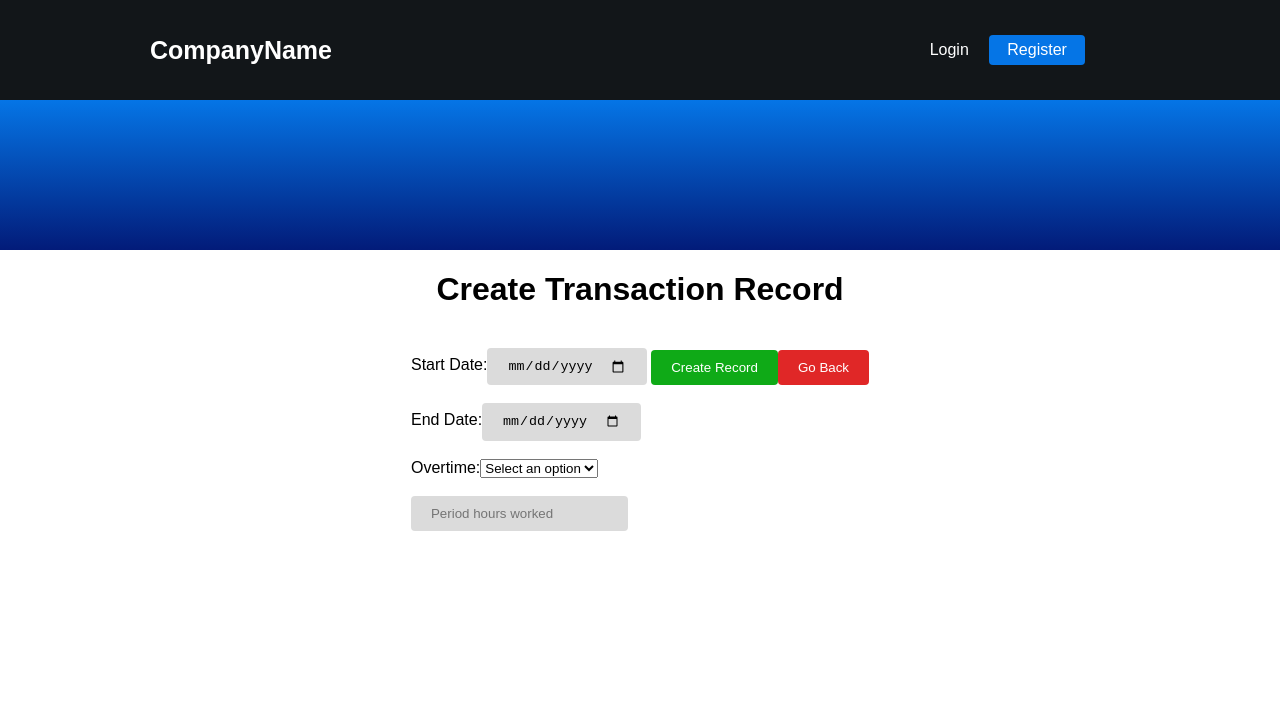
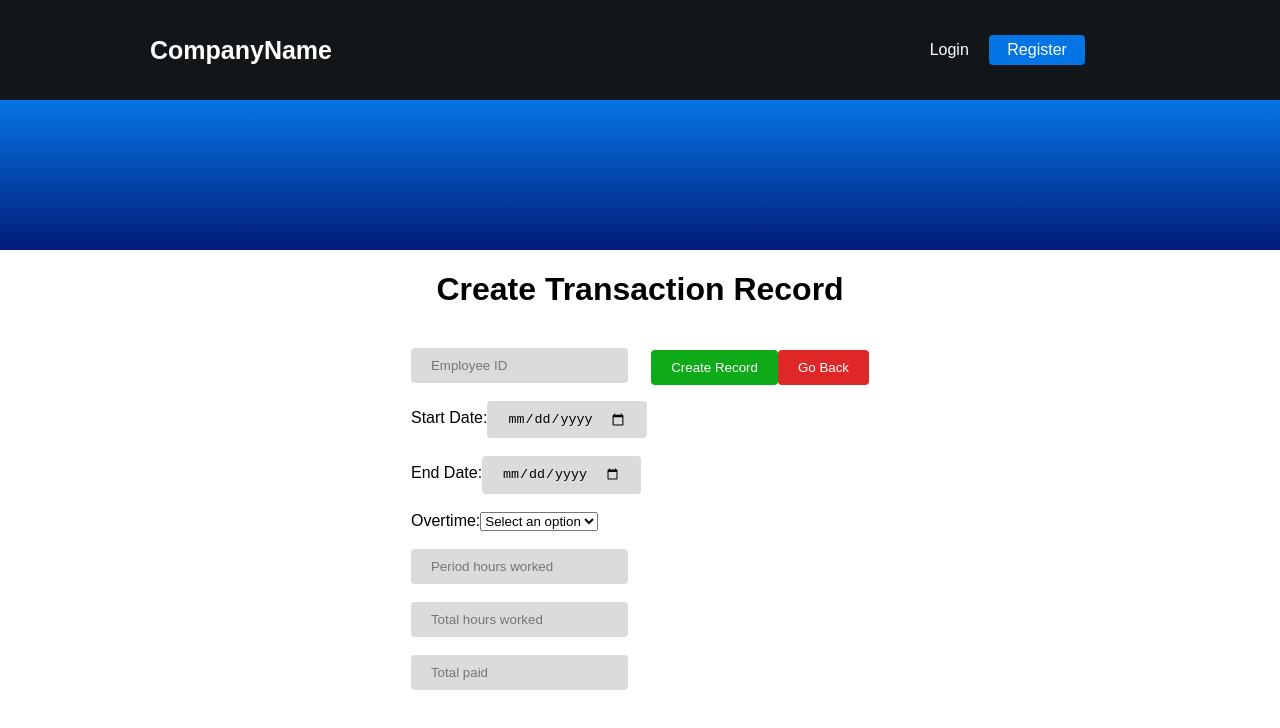
Before and after one commit to ShannonNoah/CSI-3140-Term-Project, a React (Create React App) app: page /CreateTransaction in a window 1280 px wide. Shown: the top 728 px of the page. Built offline with nearby package versions, Linux system fonts and the light colour scheme.

Commit message:
Fixing forms

```diff
--- a/src/pages/CreateAttendanceRecord.js
+++ b/src/pages/CreateAttendanceRecord.js
@@ -3,26 +3,33 @@ import '../styles/login.css'
 import {Link} from "react-router-dom";
 
 function CreateAttendanceRecord() {
+  function handleClick(event) {
+    event.preventDefault();
+    var els = document.getElementById("attendance").elements
+    for(var i = 0, element; element = els[i++];) {
+      console.log(element.name + ": " + element.value)
+    }
+  }
   return (<>
   <div className="color-block"></div>
   <h1>Create Attendance Record</h1>
   <div className="form-box">
-      <form>
+      <form id="attendance">
         <div class="input-group">
         &nbsp;
         <div class="input-field">
-            <input type="number" placeholder="Employee ID" />
+            <input name="employeeId" type="number" placeholder="Employee ID" />
           </div>
           &nbsp;
           <div class="input-field">
-            <input type="text" placeholder="Type" />
+            <input name="type" type="text" placeholder="Type" />
           </div>
         </div>
       </form>
       &nbsp;
       <div className = "create-record">
       <Link to="/CreateAttendanceRecord">
-        <button>Create Record</button>
+        <button onClick={handleClick}>Create Record</button>
         </Link>
       </div>
 
--- a/src/pages/CreateEmployeeRecord.js
+++ b/src/pages/CreateEmployeeRecord.js
@@ -7,7 +7,7 @@ function CreateEmployeeRecord() {
     event.preventDefault();
     var els = document.getElementById("employee").elements
     for(var i = 0, element; element = els[i++];) {
-      console.log(element.value)
+      console.log(element.name + ": " + element.value)
     }
   }
   return (<>
--- a/src/pages/CreateTransaction.js
+++ b/src/pages/CreateTransaction.js
@@ -3,26 +3,37 @@ import '../styles/login.css'
 import {Link} from "react-router-dom";
 
 function CreateTransaction() {
+  function handleClick(event) {
+    event.preventDefault();
+    var els = document.getElementById("transaction").elements
+    for(var i = 0, element; element = els[i++];) {
+      console.log(element.name + ": " + element.value)
+    }
+  }
   return (<>
 <div className="color-block"></div>
   <h1>Create Transaction Record</h1>
   <div className="form-box">
-      <form>
+      <form id="transaction">
         <div class="input-group">
-        &nbsp;
-        <div className="input-field">
+          &nbsp;
+          <div className="input-field">
+            <input name="employeeId" type="number" placeholder="Employee ID" required={true}/>
+          </div>
+          &nbsp;
+          <div className="input-field">
               <label htmlFor="startDate">Start Date:</label>
-              <input type="date" id="startDate" placeholder="Start date" />
-            </div>
+              <input name="startDate" type="date" id="startDate" placeholder="Start date" required={true}/>
+          </div>
           &nbsp;
           <div className="input-field">
               <label htmlFor="endDate">End Date:</label>
-              <input type="date" id="endDate" placeholder="End date" />
+              <input name="endDate" type="date" id="endDate" placeholder="End date" required={true}/>
             </div>
           &nbsp;
           <div className="input-field">
               <label htmlFor="overtime">Overtime:</label>
-              <select id="overtime" defaultValue="">
+              <select name="overtime" id="overtime" defaultValue="" required={true}>
                 <option value="">Select an option</option>
                 <option value="yes">Yes</option>
                 <option value="no">No</option>
@@ -30,14 +41,22 @@ function CreateTransaction() {
             </div>
           &nbsp;
           <div class="input-field">
-            <input type="number" placeholder="Period hours worked" />
+            <input name="periodHoursWorked" type="number" placeholder="Period hours worked" required={true} />
+          </div>
+          &nbsp;
+          <div class="input-field">
+            <input name="totalHoursWorked" type="number" placeholder="Total hours worked" required={true} />
+          </div>
+          &nbsp;
+          <div class="input-field">
+            <input name="totalPaid" type="number" placeholder="Total paid" required={true} />
           </div>
         </div>
       </form>
       &nbsp;
       <div className = "create-record">
       <Link to="/CreateEmployeeRecord">
-        <button>Create Record</button>
+        <button onClick = {handleClick}>Create Record</button>
         </Link>
       </div>
 
--- a/src/pages/Register.js
+++ b/src/pages/Register.js
@@ -3,6 +3,13 @@ import {Link} from 'react-router-dom';
 import '../styles/login.css'
 
 function register() {
+  function handleClick(event) {
+    event.preventDefault();
+    var els = document.getElementById("user").elements
+    for(var i = 0, element; element = els[i++];) {
+      console.log(element.name + ": " + element.value)
+    }
+  }
   return (
     <>
         <div className="color-block"></div>
@@ -16,24 +23,23 @@ function register() {
             </select>
             </form>
             &nbsp;
-      <form>
-
+      <form id="user">
         <div class="input-group">
         <div class="input-field">
-            <input type="employeeID" placeholder="Employee ID" />
+            <input name="employeeId" type="employeeID" placeholder="Employee ID" required={true}/>
           </div>
           &nbsp;
           <div class="input-field">
-            <input type="email" placeholder="Email address" />
+            <input name="email" type="email" placeholder="Email address" required={true}/>
           </div>
           &nbsp;
           <div class="input-field">
-            <input type="password" placeholder="Password" />
+            <input name="password" type="password" placeholder="Password" required={true}/>
           </div>
         </div>
       </form>
       <Link to="/LandingPage">
-        <button>Sign Up</button>
+        <button onClick={handleClick}>Sign Up</button>
         </Link>
     </div>
     </>
--- a/src/pages/SearchEmployees.js
+++ b/src/pages/SearchEmployees.js
@@ -9,7 +9,7 @@ function SearchEmployees() {
     <h1>Search Employees</h1>
     <div className="search-container">
       <form className="search-form">
-        <input type="text" placeholder="Search..." />
+        <input name="query" type="text" placeholder="Search..." />
         &nbsp;
         <button type="submit">Submit</button>
       </form>
```
